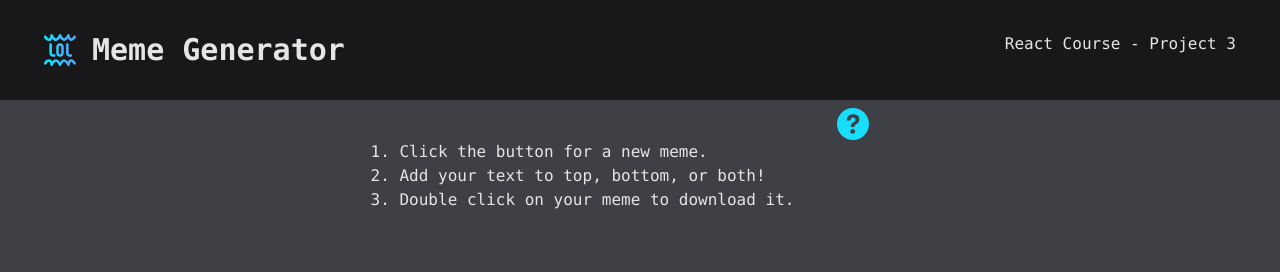
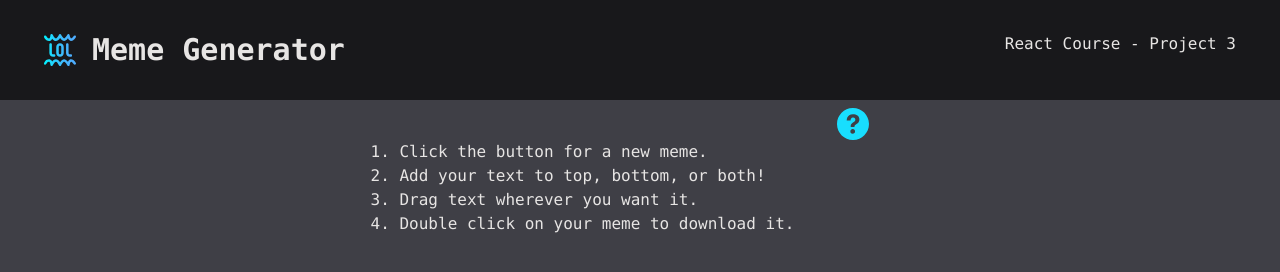
Before and after one commit to JoleneKearse/meme_generator, a React (Vite) app: page / in a window 1280 px wide. Both pictures are taken after a click on the button 853 px from the left and 124 px from the top of the page. Shown: the top 272 px of the page. Built offline with nearby package versions, Linux system fonts and the light colour scheme; no server answers.

Commit message:
chore: add draggable instruction

```diff
--- a/src/components/Instructions.jsx
+++ b/src/components/Instructions.jsx
@@ -9,6 +9,7 @@ const Instructions = () => {
       >
         <li>Click the button for a new meme.</li>
         <li>Add your text to top, bottom, or both!</li>
+        <li>Drag text wherever you want it.</li>
         <li>Double click on your meme to download it.</li>
       </ol>
     </article>
--- a/src/main.css
+++ b/src/main.css
@@ -554,16 +554,16 @@ video {
   position: relative;
 }
 
+.bottom-24{
+  bottom: 6rem;
+}
+
 .right-10{
   right: 2.5rem;
 }
 
 .top-24{
   top: 6rem;
-}
-
-.bottom-24{
-  bottom: 6rem;
 }
 
 .z-10{
```
